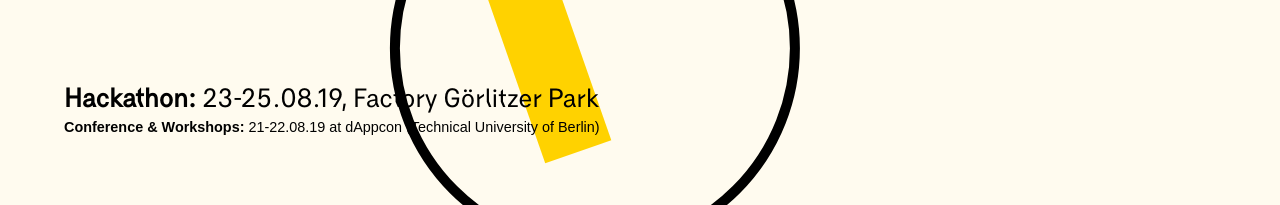
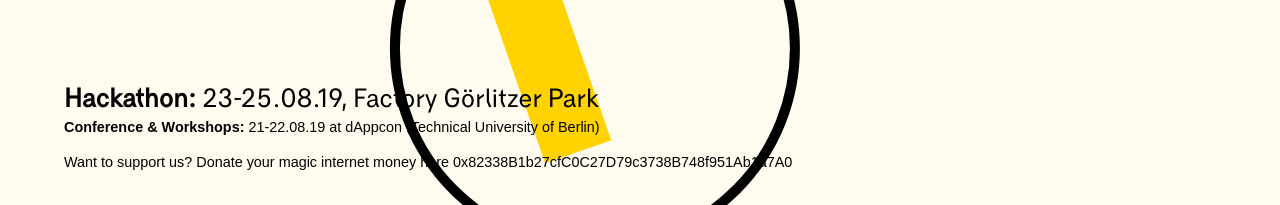
Before and after one commit to ethb3rlin/2, a website: page index.html in a window 1280 px wide. Shown: the part 595-800 px from the top of the page. Drawn offline with Linux system fonts and the light colour scheme.

Commit message:
Add donation wallet address

```diff
--- a/index.html
+++ b/index.html
@@ -228,6 +228,7 @@
     <div class="main-subtext">
             <strong>Hackathon:</strong> 23-25.08.19, Factory Görlitzer Park
             <h4><strong>Conference & Workshops:</strong> 21-22.08.19 at dAppcon (Technical University of Berlin)</h4>
+            <h4>Want to support us? Donate your magic internet money here 0x82338B1b27cfC0C27D79c3738B748f951Ab1a7A0</h4>
     </div>
         <!-- <div class="instructionText">
             <p>click and drag to make your own pattern <img src="img/cursor.png" class="cursor" style="width: 1rem">
```
